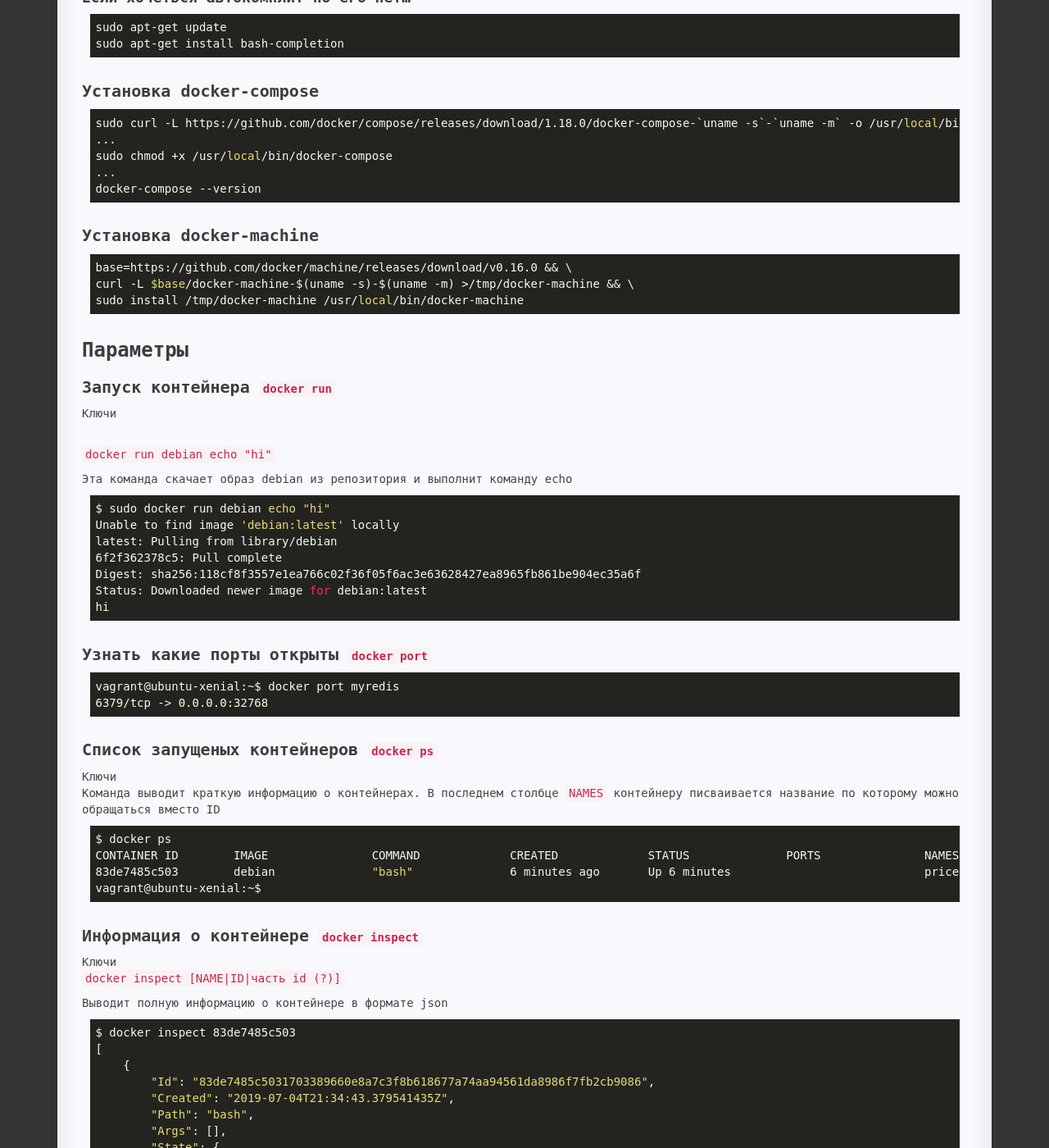
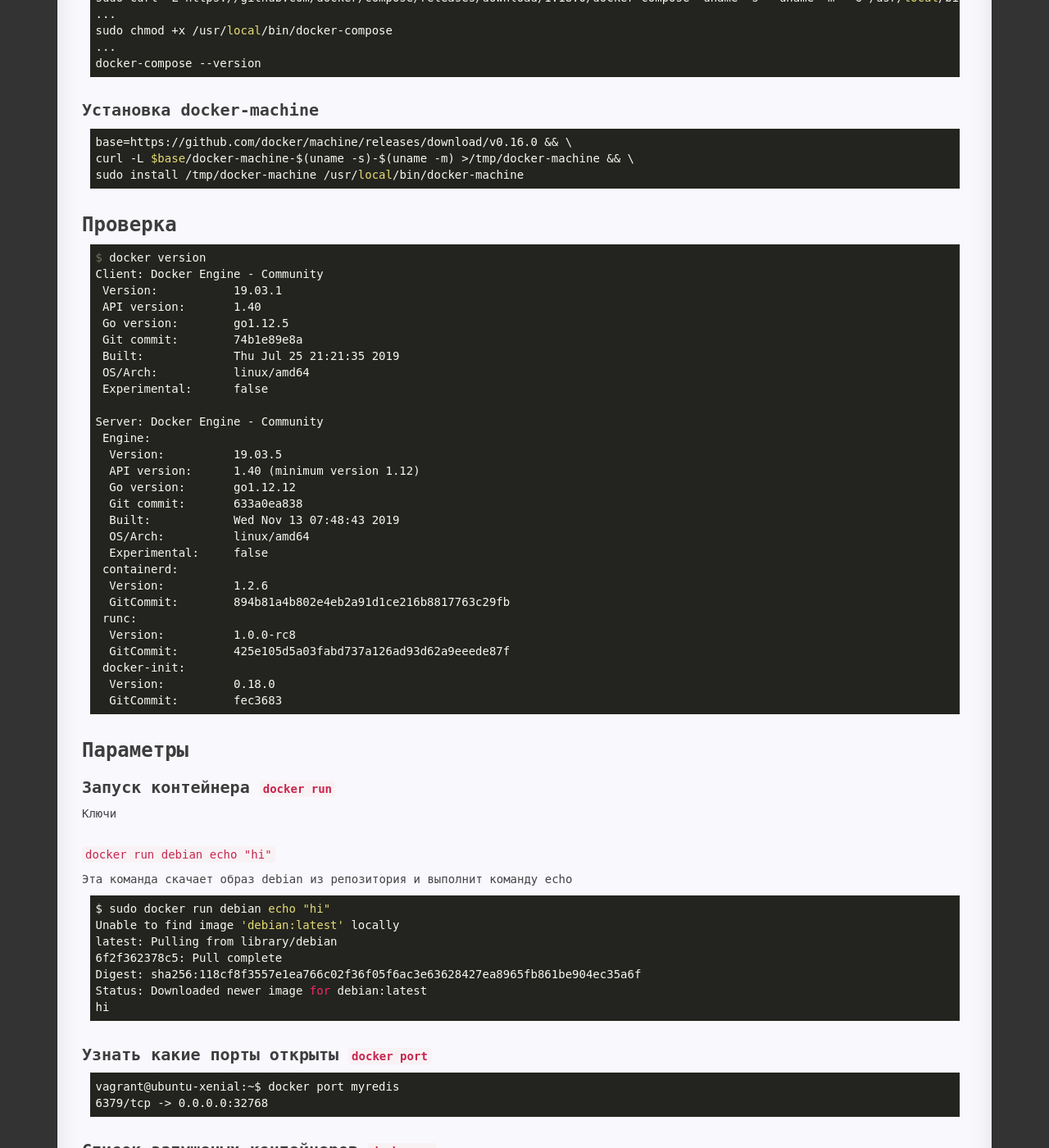
Before and after one commit to Avis20/avis20.github.io, a Jekyll site: the page built from _posts/2019-07-04-linux-docker.md, in a window 1280 px wide and 1400 px high, scrolled down 1550 px. Shown: the whole window at 82% size. Built offline with Jekyll 4.4.1, drawn with Linux system fonts in a browser that asks for light colours; some of the changed text lies outside the part shown.

```diff
--- a/_posts/2019-07-04-linux-docker.md
+++ b/_posts/2019-07-04-linux-docker.md
@@ -25,15 +25,6 @@ reference:
 curl https://get.docker.com > /tmp/install.sh
 chmod +x /tmp/install.sh
 /tmp/install.sh
-</code></pre>
-
-<pre><code class="bash">
-$ curl https://get.docker.com > /tmp/install.sh
-$ cat /tmp/install.sh
-...
-$ chmod +x /tmp/install.sh
-$ /tmp/install.sh
-...
 </code></pre>
 
 После выполнения скрипта будет уст. стабильная версия docker и все доп. пакеты
@@ -112,6 +103,39 @@ curl -L $base/docker-machine-$(uname -s)-$(uname -m) >/tmp/docker-machine && \
 sudo install /tmp/docker-machine /usr/local/bin/docker-machine
 </code></pre>
 
+# Проверка
+
+<pre><code class="shell">
+$ docker version
+Client: Docker Engine - Community
+ Version:           19.03.1
+ API version:       1.40
+ Go version:        go1.12.5
+ Git commit:        74b1e89e8a
+ Built:             Thu Jul 25 21:21:35 2019
+ OS/Arch:           linux/amd64
+ Experimental:      false
+
+Server: Docker Engine - Community
+ Engine:
+  Version:          19.03.5
+  API version:      1.40 (minimum version 1.12)
+  Go version:       go1.12.12
+  Git commit:       633a0ea838
+  Built:            Wed Nov 13 07:48:43 2019
+  OS/Arch:          linux/amd64
+  Experimental:     false
+ containerd:
+  Version:          1.2.6
+  GitCommit:        894b81a4b802e4eb2a91d1ce216b8817763c29fb
+ runc:
+  Version:          1.0.0-rc8
+  GitCommit:        425e105d5a03fabd737a126ad93d62a9eeede87f
+ docker-init:
+  Version:          0.18.0
+  GitCommit:        fec3683
+</code></pre>
+
 # Параметры
 
 ## Запуск контейнера `docker run`
@@ -121,8 +145,25 @@ sudo install /tmp/docker-machine /usr/local/bin/docker-machine
         Ключи
     </summary>
     <ul>
-        <li><b>-d</b> = Запустить контейнер в фоновом режим</li>
-        <li><b>-P</b> = Запустить контейнер с открытыми портами
+        <li><b>--rm</b> - Удалить контейнер после завершения
+        <p>Без --rm</p>
+        <pre><code class="shell">
+avis@avisPC[15:47:30]:~$ docker run debian echo 1
+1
+avis@avisPC[15:51:15]:~$ docker ps -a
+CONTAINER ID        IMAGE               COMMAND             CREATED             STATUS                     PORTS               NAMES
+dc18ba4196a9        debian              "echo 1"            7 seconds ago       Exited (0) 5 seconds ago                       affectionate_mayer
+        </code></pre>
+        <p>С --rm</p>
+        <pre><code class="shell">
+avis@avisPC[15:52:52]:~$ docker run --rm debian echo 2
+2
+avis@avisPC[15:52:56]:~$ docker ps -a
+CONTAINER ID        IMAGE               COMMAND             CREATED             STATUS              PORTS               NAMES
+avis@avisPC[15:53:00]:~$
+        </code></pre></li>
+        <li><b>-d</b> - Запустить контейнер в фоновом режимe</li>
+        <li><b>-P</b> - Запустить контейнер с открытыми портами
             <p>Используется проброс порта на хост машину</p>
             <pre><code class="bash">
 $ docker run -P --name myredis -d redis
@@ -322,6 +363,20 @@ boot  etc  lib   media  opt  root  sbin  sys  usr
 root@a5f7f69f6234:/# alala
 bash: alala: command not found
 </code></pre>
+
+## Превращение контейнера в образ `docker commit`
+
+<pre><code class="shell">
+$ docker commit cowsay test_rep/cowsay_image
+sha256:2b9eb0b0e5c1b4984f86965a606bfc2b4edd498dd1b4684bd14196dcf817f374
+</code></pre>
+
+где
+<ul>
+    <li>cowsay - название контейнера (работающего или нет)</li>
+    <li>test_rep - название репозитория</li>
+    <li>cowsay_image - название образа</li>
+</ul>
 
 ## Cоздать но не запускать контейнер `docker create`
 
@@ -629,6 +684,7 @@ docker-compose up
 
 ## Остановка `docker-compose stop`
 
+
 ## Пересборка `docker-compose build`
 
 ## Список контейнеров `docker-compose ps`
```
Also changed, not shown: other parts of _posts/2019-07-04-linux-docker.md (+1 -1 lines), _posts/2019-07-03-linux-dockerbook.md (+44 -0 lines), _posts/2019-11-10-drum.md (+17 -6 lines), static/img/drum/rock_beat_6-10.png (added), 3 other files.
